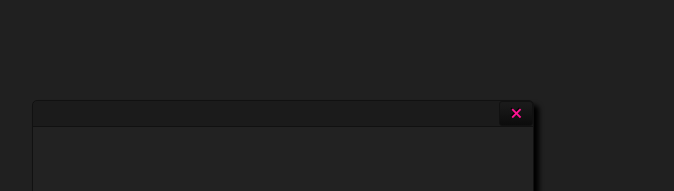
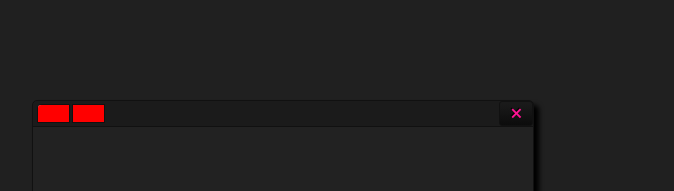
Before and after one commit to tschiboka/colorpicker, a React (Create React App) app: page / in a window 1280 px wide. Both pictures are taken after a click on the button "ColorPicker". Shown: the top 191 px of the page, without its empty margins (68-742 px from the left). Built offline with nearby package versions, Linux system fonts and the light colour scheme.

Commit message:
add color previous and current

```diff
--- a/src/Components/ColorPicker/ColorPicker.js
+++ b/src/Components/ColorPicker/ColorPicker.js
@@ -2,7 +2,10 @@ import React, { Component } from 'react';
 import ReactDOM from 'react-dom';
 import "./ColorPicker.scss";
 import transparentCheckerdBg from "./images/transparent_checkered_bg.png";
+import checkeredRect from "./images/checkered_rect.png";
 import sliderThumb from "./images/hue_slider_thumb.png";
+
+
 
 export default class ColorPicker extends Component {
     constructor(props) {
@@ -14,6 +17,7 @@ export default class ColorPicker extends Component {
                 prefix: `-${(Array.prototype.slice.call(window.getComputedStyle(document.documentElement, '')).join('').match(/-(moz|webkit|ms)-/))[1]}-`
             },
             RGBA: this.props.RGBA || [255, 0, 0, 1], // default
+            originalRGBA: this.props.RGBA || [255, 0, 0, 1],
             hueSliderMouseDown: false,
             alphaSliderMouseDown: false,
             sliderThumbsMinOffset: undefined,
@@ -22,6 +26,9 @@ export default class ColorPicker extends Component {
             hueCanvasColorSequenceDrawn: false, // the hue thats color will picked need to be drawn when component is visible
         };
     }
+
+
+    //componentDidMount() { window.addEventListener("resize", () => { this.drawHueCanvas(); }); }
 
 
 
@@ -36,7 +43,7 @@ export default class ColorPicker extends Component {
         hueCanvas.height = height;
 
         const gradient = ctx.createLinearGradient(0, 0, width, height);
-        const colorStops = [0, 0.01, 0.17, 0.33, 0.5, 0.67, 0.83, 0.99, 1];
+        const colorStops = [0, 0.005, 0.17, 0.33, 0.5, 0.67, 0.83, 0.995, 1];
         const colors = ["FF0000", "FF0000", "FFFF00", "00FF00", "00FFFF", "0000FF", "FF00FF", "FF0000", "FF0000"]; // widen a bit the red edges, max was rgba(255, 1, 0, 255)
         colorStops.forEach((stop, i) => gradient.addColorStop(stop, `#${colors[i]}`));
 
@@ -84,7 +91,9 @@ export default class ColorPicker extends Component {
             target.style.left = diffX + "px";
             if (sliderType === "hue") {
                 const ctx = this.state.hueColorPoints.getContext("2d");
-                this.setState({ ...this.state, RGBA: [...ctx.getImageData(diffX, 3, 1, 1).data] });
+                const rgba = [...ctx.getImageData(diffX, 3, 1, 1).data];
+                rgba[3] = this.state.RGBA[3];
+                this.setState({ ...this.state, RGBA: rgba });
             }
             else {
                 const alpha = Number((1 - (Math.round((diffX / maxX) * 100) / 100)).toFixed(2));
@@ -111,6 +120,23 @@ export default class ColorPicker extends Component {
                     ref={component => { if (ReactDOM.findDOMNode(component)) ReactDOM.findDOMNode(component).focus() }}
                 >
                     <div className="ColorPicker__header">
+                        <div className="ColorPicker__result-colors">
+                            <div
+                                id={(this.props.id || "") + "-prev-color"}
+                                className="ColorPicker__prev-color"
+                                style={{ backgroundImage: `url(${checkeredRect})` }}
+                            >
+                                <div style={{ backgroundColor: `rgba(${this.state.originalRGBA.join(",")}` }}></div>
+                            </div>
+
+                            <div
+                                id={(this.props.id || "") + "-curr-color"}
+                                className="ColorPicker__curr-color"
+                                style={{ backgroundImage: `url(${checkeredRect})` }}
+                            >
+                                <div style={{ backgroundColor: `rgba(${this.state.RGBA.join(",")}` }}></div>
+                            </div>
+                        </div>
                         <button
                             className="close-btn ColorPicker--button-theme"
                             onClick={() => this.props.close()}
--- a/src/Components/ColorPicker/ColorPicker.scss
+++ b/src/Components/ColorPicker/ColorPicker.scss
@@ -49,7 +49,7 @@ $border: 1px solid $borderColor;
     height: 25px;
     width: 100%;
     display: flex;
-    justify-content: flex-end;
+    justify-content: space-between;
     align-items: center;
     background: rgba(0,0,0, 0.2);
     font-size: 18px;
@@ -59,6 +59,38 @@ $border: 1px solid $borderColor;
     -moz-border-radius: 4px 4px 0 0;
     -ms-border-radius: 4px 4px 0 0;
     -o-border-radius: 4px 4px 0 0;
+    .ColorPicker__result-colors {
+        margin: 3px;
+        width: 70px;
+        height: 100%;
+        display: flex;
+        justify-content: space-between;
+        align-items: center;
+        > div {
+            margin: 0 1px;
+            width: 50%;
+            height: 70%;
+            border: $border;
+            div {
+                width: 100%;
+                height: 100%;
+            }
+        }
+        > div:first-child {
+            border-radius: 4px 0 0 0;
+            -webkit-border-radius: 4px 0 0 0;
+            -moz-border-radius: 4px 0 0 0;
+            -ms-border-radius: 4px 0 0 0;
+            -o-border-radius: 4px 0 0 0;
+            > div {
+                border-radius: 3px 0 0 0;
+                -webkit-border-radius: 3px 0 0 0;
+                -moz-border-radius: 3px 0 0 0;
+                -ms-border-radius: 3px 0 0 0;
+                -o-border-radius: 3px 0 0 0;
+            }
+        }
+    }
     .close-btn {
         height: 95%;
         min-width: 30px;
```
Also changed, not shown: src/Components/ColorPicker/images/checkered_rect.png (added).
